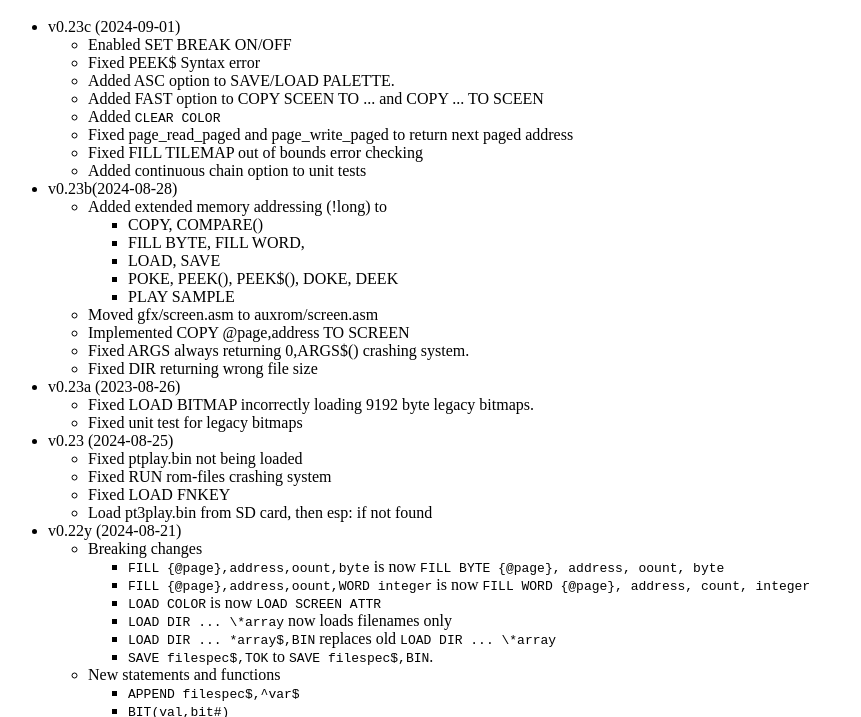
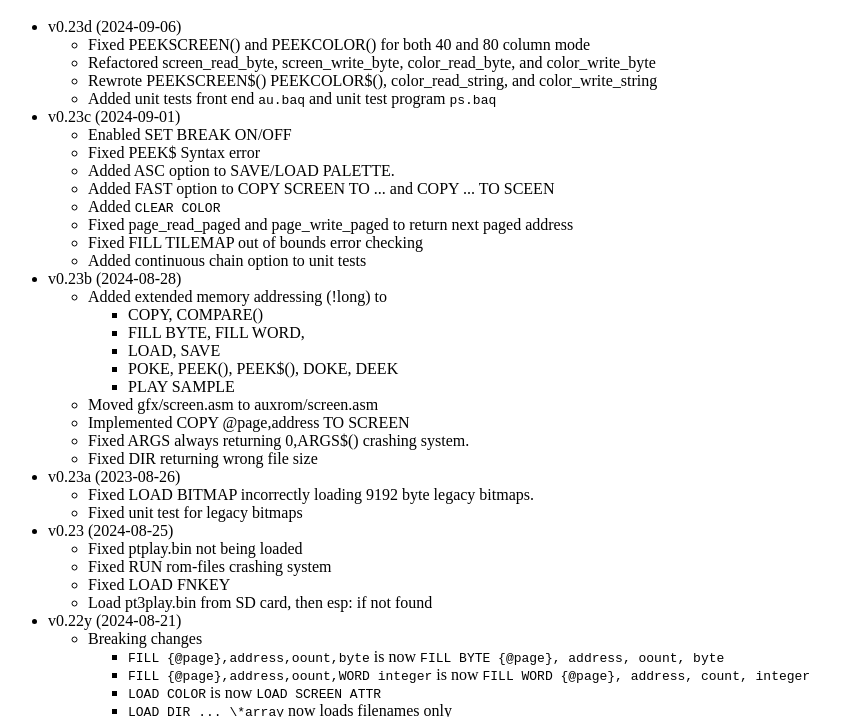
Before and after one commit to RevCurtisP/AquariusPlus, a plain HTML site: page www/release/releases.html in a window 1280 px wide. Shown: the part 48-765 px from the top of the page, without its empty margins (0-861 px from the left). Drawn offline with Linux system fonts and the light colour scheme.

Commit message:
v0.23d - Fixed and tested POKE SCREEN, POKE COLOR, PEEKSCREEN, PEEKSCREEN$, PEEKCOLOR, and PEEKCOLOR

```diff
--- a/www/release/releases.html
+++ b/www/release/releases.html
@@ -16,9 +16,11 @@ td, h1, h2, h3, h4, h5, p, ul, ol, li {
   <body>
     <h1 id="plusbasic-release-history">plusBASIC Release History</h1>
     <ul>
+      <li>v0.23d (2024-09-06)
+<ul><li>Fixed PEEKSCREEN() and PEEKCOLOR() for both 40 and 80 column mode</li><li>Refactored screen_read_byte, screen_write_byte, color_read_byte, and color_write_byte</li><li>Rewrote PEEKSCREEN$() PEEKCOLOR$(), color_read_string, and color_write_string</li><li>Added unit tests front end <code>au.baq</code> and unit test program <code>ps.baq</code></li></ul></li>
       <li>v0.23c (2024-09-01)
-<ul><li>Enabled SET BREAK ON/OFF</li><li>Fixed PEEK$ Syntax error</li><li>Added ASC option to SAVE/LOAD PALETTE.</li><li>Added FAST option to COPY SCEEN TO ... and COPY ... TO SCEEN</li><li>Added <code>CLEAR COLOR</code></li><li>Fixed page_read_paged and page_write_paged to return next paged address</li><li>Fixed FILL TILEMAP out of bounds error checking</li><li>Added continuous chain option to unit tests</li></ul></li>
-      <li>v0.23b(2024-08-28)
+<ul><li>Enabled SET BREAK ON/OFF</li><li>Fixed PEEK$ Syntax error</li><li>Added ASC option to SAVE/LOAD PALETTE.</li><li>Added FAST option to COPY SCREEN TO ... and COPY ... TO SCEEN</li><li>Added <code>CLEAR COLOR</code></li><li>Fixed page_read_paged and page_write_paged to return next paged address</li><li>Fixed FILL TILEMAP out of bounds error checking</li><li>Added continuous chain option to unit tests</li></ul></li>
+      <li>v0.23b (2024-08-28)
 <ul><li>Added extended memory addressing (!long) to
 <ul><li>COPY, COMPARE()</li><li>FILL BYTE, FILL WORD,</li><li>LOAD, SAVE</li><li>POKE, PEEK(), PEEK$(), DOKE, DEEK</li><li>PLAY SAMPLE</li></ul></li><li>Moved gfx/screen.asm to auxrom/screen.asm</li><li>Implemented COPY @page,address TO SCREEN</li><li>Fixed ARGS always returning 0,ARGS$() crashing system.</li><li>Fixed DIR returning wrong file size</li></ul></li>
       <li>v0.23a (2023-08-26)
```
Also changed, not shown: 17 other files.
